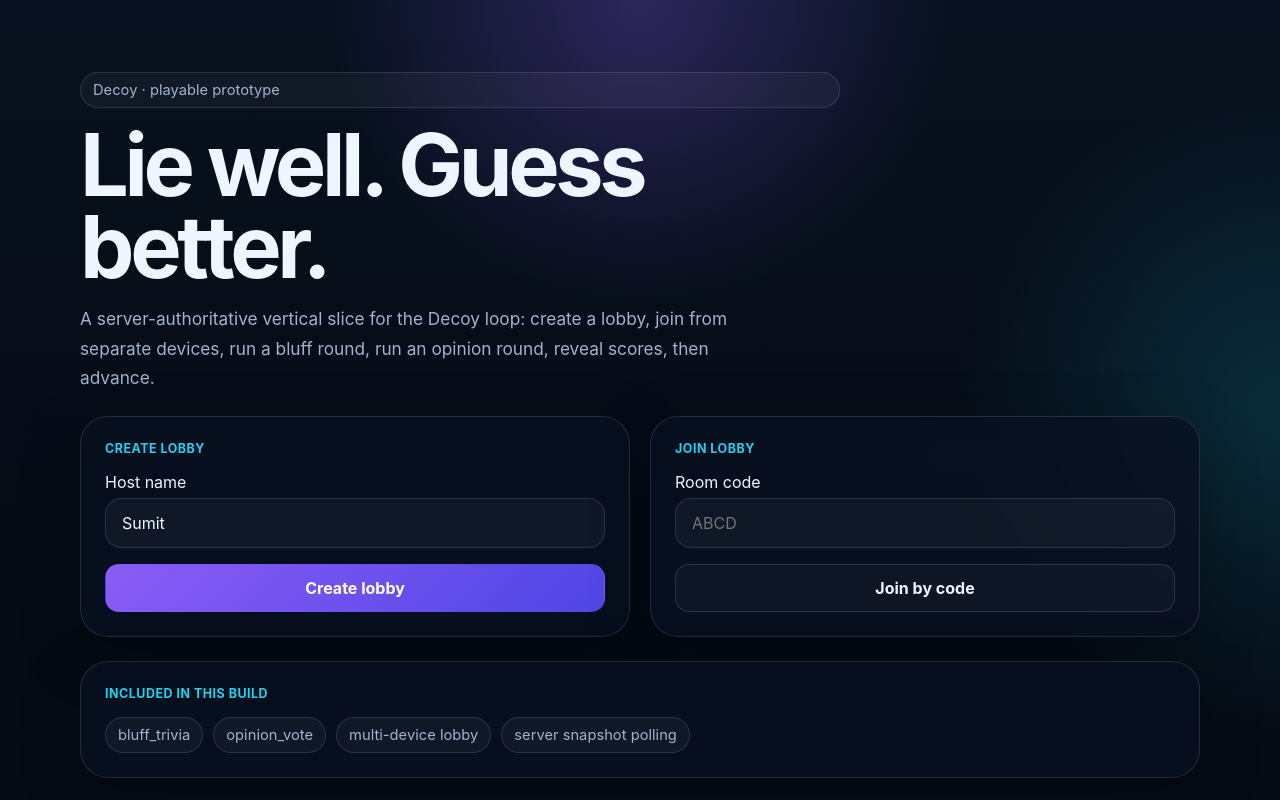
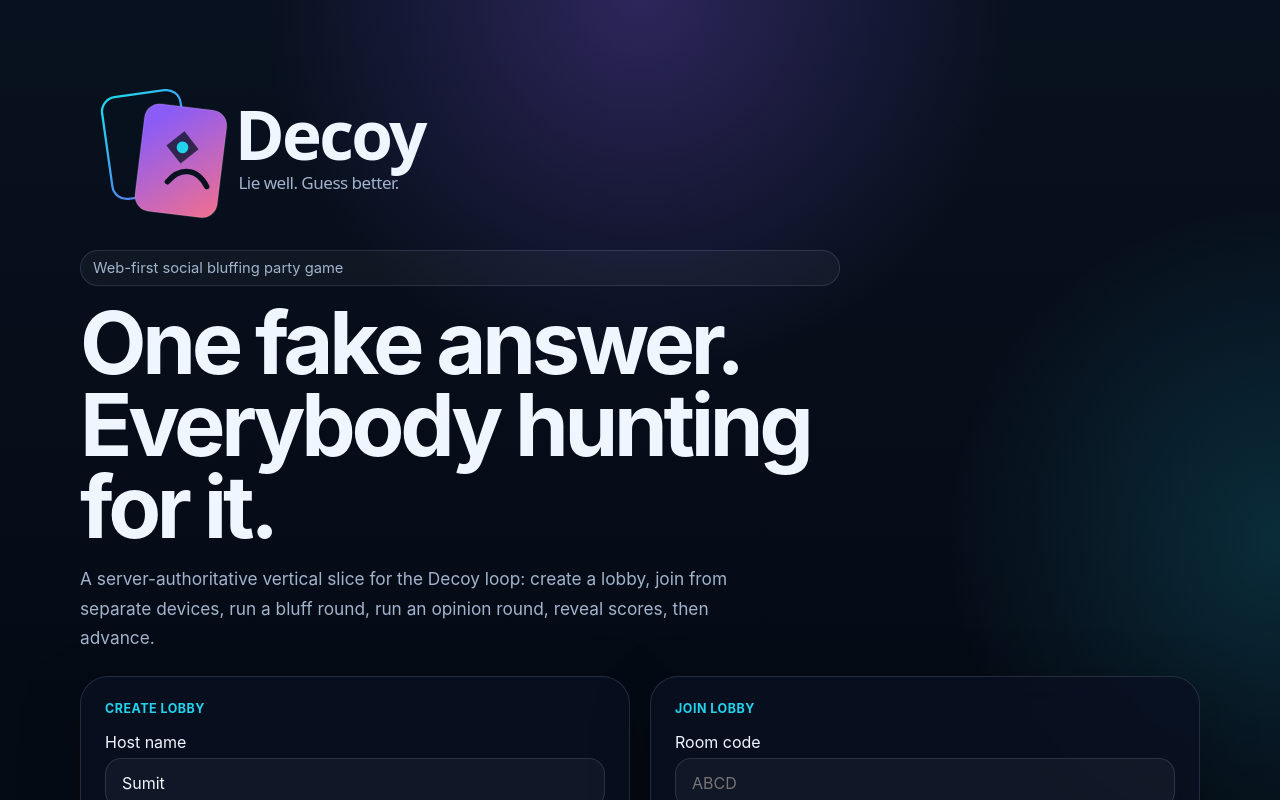
Before and after one commit to sumits47/decoy, a Next.js app in the folder apps/web/: page / in a window 1280 px wide. Shown: the top 800 px of the page. Built offline with nearby package versions, Linux system fonts and the light colour scheme.

Commit message:
Add card trap branding to web app

```diff
--- a/apps/web/app/decoy-client.tsx
+++ b/apps/web/app/decoy-client.tsx
@@ -95,8 +95,9 @@ export function LandingClient() {
       <section className="hero hero-simple">
         <div className="container stack-lg">
           <div className="hero-copy stack-md">
-            <span className="badge">Decoy · playable prototype</span>
-            <h1 className="h1">Lie well. Guess better.</h1>
+            <img className="brand-lockup" src="/branding/decoy-logo.svg" alt="Decoy" />
+            <span className="badge">Web-first social bluffing party game</span>
+            <h1 className="h1">One fake answer. Everybody hunting for it.</h1>
             <p className="lead">
               A server-authoritative vertical slice for the Decoy loop: create a lobby, join from separate devices,
               run a bluff round, run an opinion round, reveal scores, then advance.
--- a/apps/web/app/globals.css
+++ b/apps/web/app/globals.css
@@ -55,6 +55,11 @@ textarea { resize: vertical; min-height: 88px; }
 .hero { padding: 64px 0 40px; }
 .hero-simple { padding-top: 72px; }
 .hero-copy { max-width: 760px; }
+.brand-lockup {
+  display: block;
+  width: min(100%, 540px);
+  height: auto;
+}
 .h1 {
   margin: 0;
   font-size: clamp(3rem, 10vw, 5.4rem);
--- a/apps/web/app/layout.tsx
+++ b/apps/web/app/layout.tsx
@@ -3,7 +3,10 @@ import './globals.css';
 
 export const metadata: Metadata = {
   title: 'Decoy',
-  description: 'A web-first social bluffing party game.'
+  description: 'A web-first social bluffing party game.',
+  icons: {
+    icon: '/icon.svg'
+  }
 };
 
 export default function RootLayout({ children }: { children: React.ReactNode }) {
```
Also changed, not shown: apps/web/app/icon.svg (added), apps/web/public/branding/decoy-logo.svg (added).
